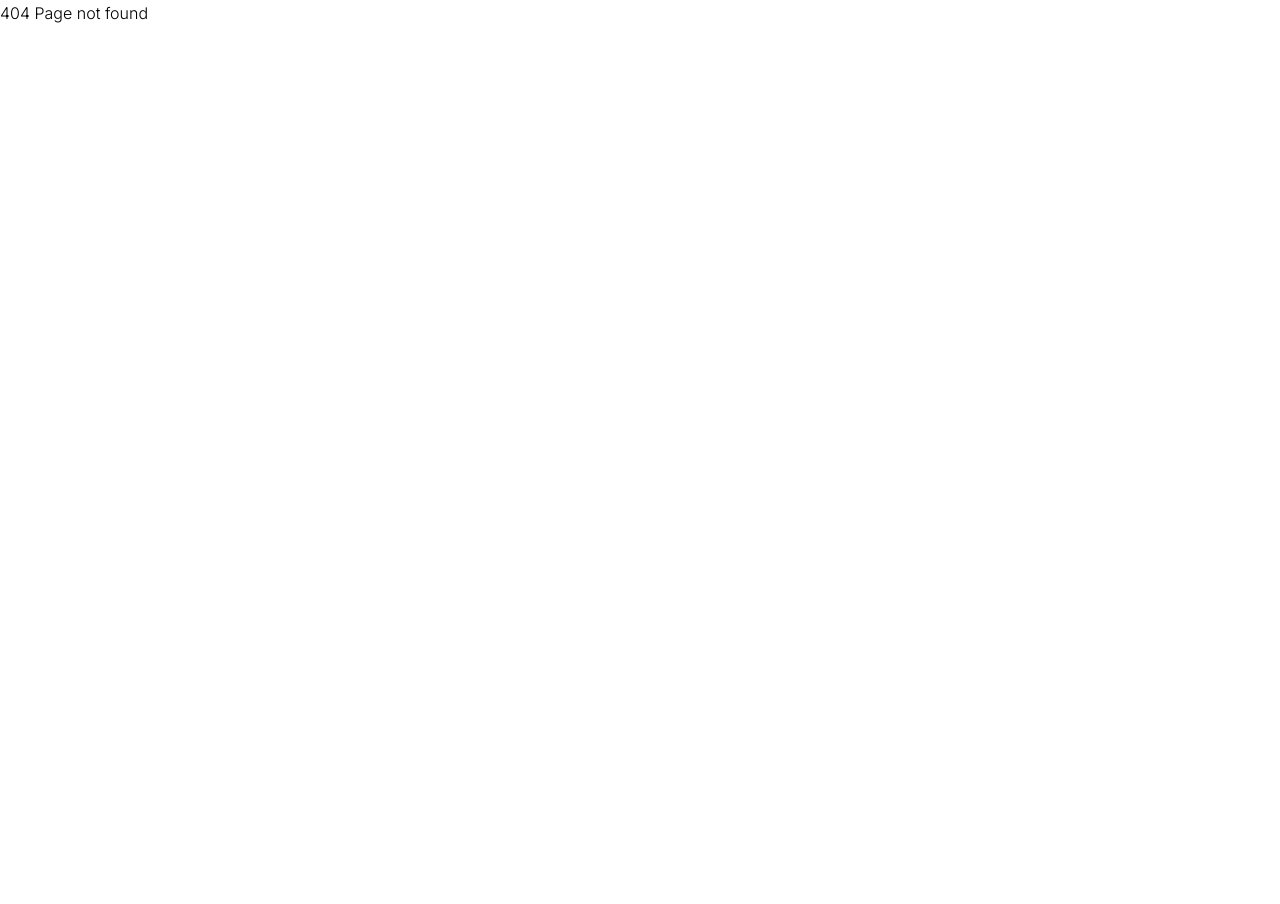
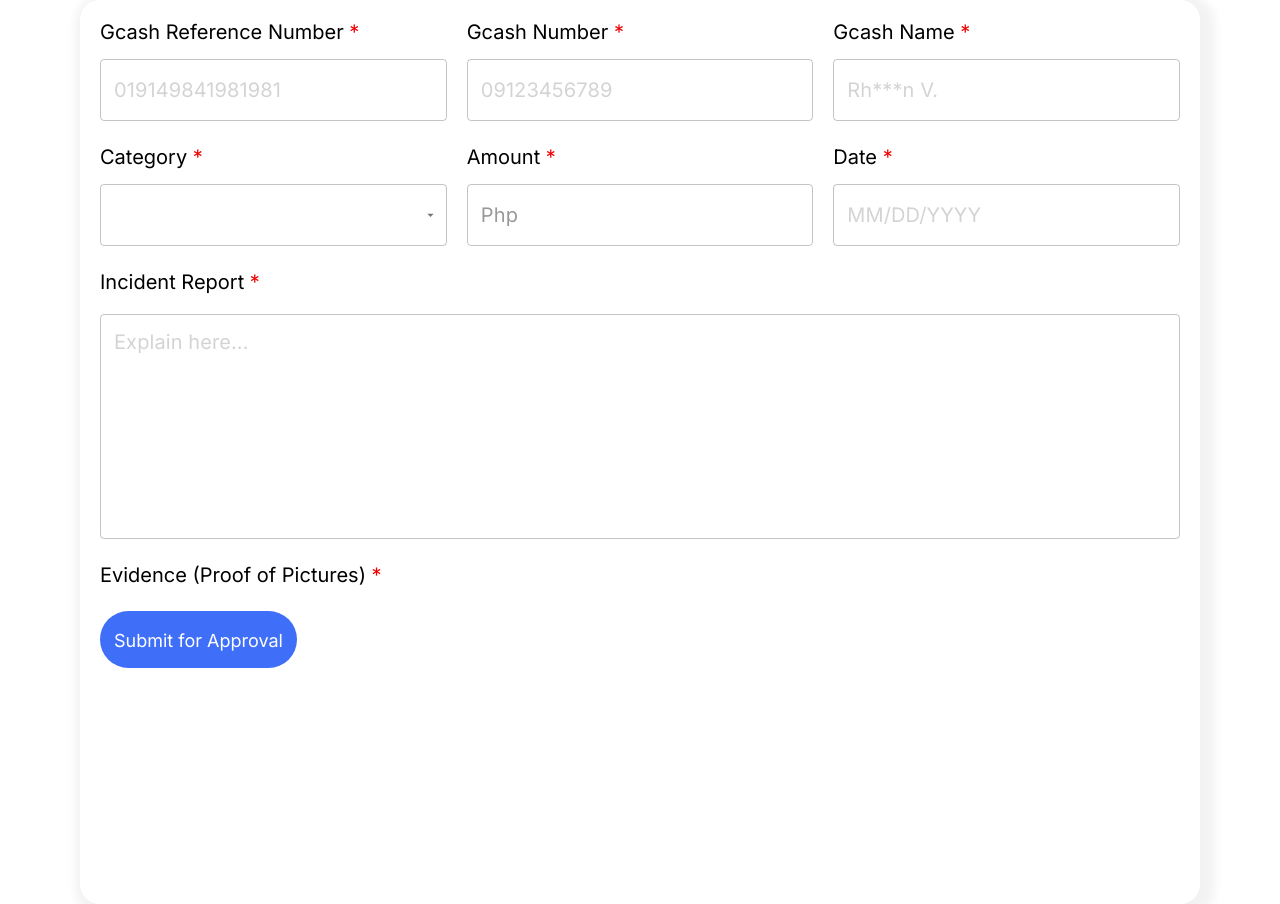
Before and after one commit to Kavin-crew/g-up, a React (Vite) app: page /reportanumber in a window 1280 px wide. Before the commit this address had no page. Before the commit the page ends 800 px from the top, so only its background shows below. Built offline with nearby package versions, Linux system fonts and the light colour scheme.

Commit message:
reportanumber page

```diff
--- a/src/App.jsx
+++ b/src/App.jsx
@@ -6,6 +6,7 @@
 import Blog from './pages/Blog';
 import Loginpage from './pages/Loginpage';
 import PageNotFound from './components/PageNotFound';
+import ReportaNumberpage from './pages/ReportaNumberpage';
 
 function App() {
     return (
@@ -15,6 +16,7 @@
                 <Route path="categories" element={<Categories />} />
                 <Route path="blog" element={<Blog />} />
                 <Route path="login" element={<Loginpage />} />
+                <Route path="reportanumber" element={<ReportaNumberpage />} />
                 <Route path="*" element={<PageNotFound />} />
             </Routes>
         </BrowserRouter>
--- a/src/components/Header.jsx
+++ b/src/components/Header.jsx
@@ -23,7 +23,9 @@
                         </li>
                     </ul>
                 </nav>
-                <button className="btn btn-primary">Report a Number</button>
+                <Link to={'/reportanumber'} className="btn btn-primary">
+                    Report a Number
+                </Link>
             </div>
         </header>
     );
--- a/src/main.jsx
+++ b/src/main.jsx
@@ -1,9 +1,13 @@
 import React from 'react';
 import ReactDOM from 'react-dom/client';
 import App from './App.jsx';
+import { LocalizationProvider } from '@mui/x-date-pickers';
+import { AdapterDateFns } from '@mui/x-date-pickers/AdapterDateFns';
 
 ReactDOM.createRoot(document.getElementById('root')).render(
     <React.StrictMode>
-        <App />
+        <LocalizationProvider dateAdapter={AdapterDateFns}>
+            <App />
+        </LocalizationProvider>
     </React.StrictMode>
 );
--- a/src/pages/ReportaNumberpage.jsx
+++ b/src/pages/ReportaNumberpage.jsx
@@ -0,0 +1,72 @@
+import { Autocomplete, TextField } from '@mui/material';
+import InputAdornment from '@mui/material/InputAdornment';
+import { DatePicker } from '@mui/x-date-pickers';
+
+function ReportaNumberpage() {
+    return (
+        <form className="form">
+            <div className="form__row">
+                <div className="form__field">
+                    <label htmlFor="gcash-reference-number">
+                        Gcash Reference Number <small>*</small>
+                    </label>
+                    <TextField placeholder="019149841981981" required id="gcash-reference-number" />
+                </div>
+                <div className="form__field">
+                    <label htmlFor="gcash-number">
+                        Gcash Number <small>*</small>
+                    </label>
+                    <TextField placeholder="09123456789" required id="gcash-number" />
+                </div>
+                <div className="form__field">
+                    <label htmlFor="gcash-name">
+                        Gcash Name <small>*</small>
+                    </label>
+                    <TextField placeholder="Rh***n V." required id="gcash-name" />
+                </div>
+            </div>
+            <div className="form__row">
+                <div className="form__field">
+                    <label htmlFor="category">
+                        Category <small>*</small>
+                    </label>
+                    <Autocomplete id="category" disablePortal options={commonIssue} renderInput={(params) => <TextField {...params} label="" />} />
+                </div>
+                <div className="form__field">
+                    <label htmlFor="amount">
+                        Amount <small>*</small>
+                    </label>
+                    <TextField
+                        id="amount"
+                        InputProps={{
+                            startAdornment: <InputAdornment position="start">Php</InputAdornment>,
+                        }}
+                    />
+                </div>
+                <div className="form__field">
+                    <label htmlFor="date">
+                        Date <small>*</small>
+                    </label>
+                    <DatePicker id="date" />
+                </div>
+            </div>
+            <div className="form__row form__row--report">
+                <label htmlFor="gcash-explanation">
+                    Incident Report <small>*</small>
+                </label>
+                <TextField fullWidth id="gcash-explanation" placeholder="Explain here..." multiline maxRows={4} rows={8} />
+            </div>
+            <div className="form__row form__row--report">
+                <label htmlFor="gcash-explanation">
+                    Evidence (Proof of Pictures) <small>*</small>
+                </label>
+            </div>
+            <button className="btn btn-secondary">Submit for Approval</button>
+        </form>
+    );
+}
+
+// temporary add data for dropdown
+const commonIssue = [{ label: 'Online Transactions' }, { label: 'Online Games Transaction' }];
+
+export default ReportaNumberpage;
--- a/src/scss/abstracts/variables.scss
+++ b/src/scss/abstracts/variables.scss
@@ -19,6 +19,10 @@
     --color-Blue-1: #3259c7;
     --color-Blue-2: #3f6ff9;
 
+    --color-red-1: #ef0000;
+
+    --color-black: #000;
+
     --color-white: #fff;
     --color-white-2: rgba(255, 255, 255, 0.7);
 
--- a/src/scss/components/buttons.scss
+++ b/src/scss/components/buttons.scss
@@ -3,6 +3,7 @@
     font-family: inherit;
     font-size: 1.8rem;
     font-weight: normal;
+    text-align: center;
 
     width: 197px;
     height: 57px;
--- /dev/null
+++ b/src/scss/components/form.scss
@@ -0,0 +1,61 @@
+.form {
+    display: flex;
+    flex-direction: column;
+    gap: 24px;
+
+    max-width: 1120px;
+    min-height: 904px;
+    width: 100%;
+    padding: 20px;
+    margin-inline: auto;
+
+    border-radius: 20px;
+    background: #fff;
+
+    box-shadow: 5px 4px 10px 10px rgba(0, 0, 0, 0.05);
+
+    & label {
+        color: var(--color-black);
+        font-family: Inter;
+        font-size: 20px;
+        font-style: normal;
+        font-weight: 400;
+        line-height: 120%;
+
+        small {
+            color: var(--color-red-1);
+        }
+    }
+
+    & input,
+    & textarea,
+    & p {
+        color: #999;
+        font-family: Inter;
+        font-size: 20px;
+        font-style: normal;
+        font-weight: 400;
+        line-height: 120%;
+        width: 100%;
+    }
+
+    &__row {
+        display: flex;
+        justify-content: space-between;
+        gap: 20px;
+    }
+    &__row--report {
+        flex-direction: column;
+
+        // input {
+        //     min-height: 174px;
+        // }
+    }
+
+    &__field {
+        display: flex;
+        flex-direction: column;
+        gap: 15px;
+        width: 100%;
+    }
+}
--- a/src/scss/main.scss
+++ b/src/scss/main.scss
@@ -24,6 +24,7 @@
 @import './components/logo.scss';
 @import './components/buttons.scss';
 @import './components/heading.scss';
+@import './components/form.scss';
 
 // PAGES
 @import './pages/homepage.scss';
```
Also changed, not shown: package.json (+7 -3 lines), 1 other file (tests, documents, lock files or other folders).
